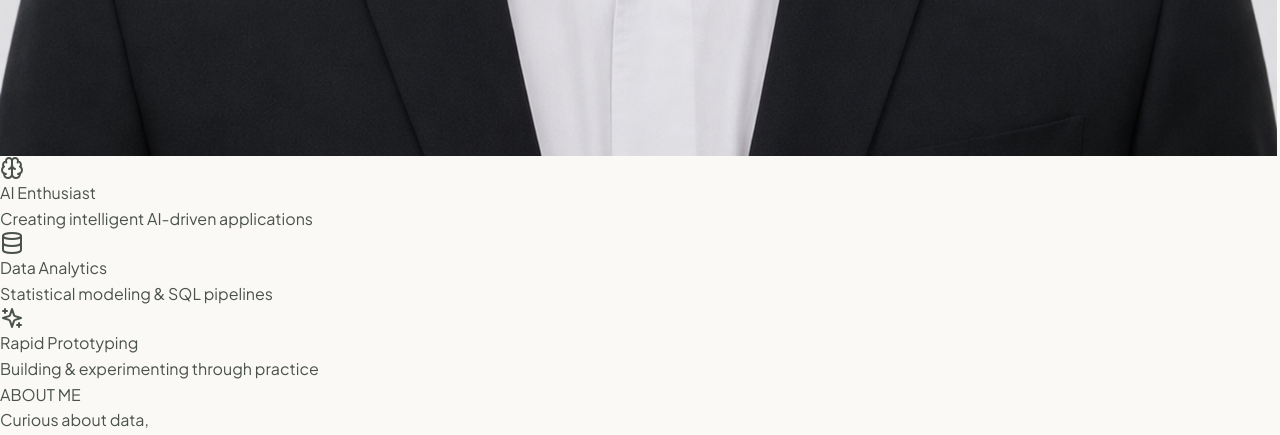
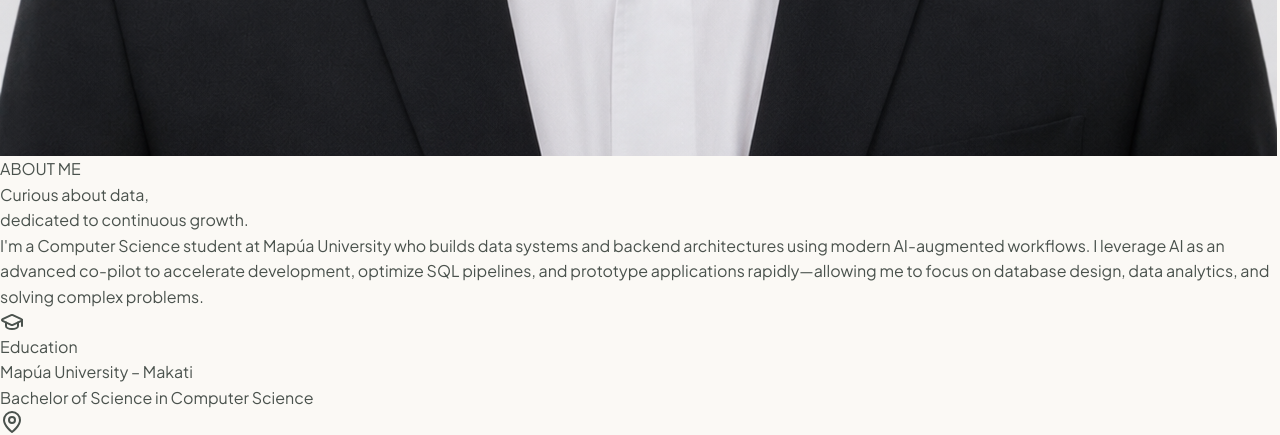
Before and after one commit to Apak-C/Portfolio_Website, a React (Vite) app: page / in a window 1280 px wide. Shown: the part 1342-1777 px from the top of the page. Built offline with nearby package versions, Linux system fonts and the light colour scheme.

Commit message:
Remove AI Enthusiast badge from Hero

```diff
--- a/src/components/Hero.jsx
+++ b/src/components/Hero.jsx
@@ -1,6 +1,6 @@
 import React from 'react';
 import { motion } from 'framer-motion';
-import { ArrowRight, Mail, Brain, Database, Sparkles } from 'lucide-react';
+import { ArrowRight, Mail } from 'lucide-react';
 import { personalInfo } from '../data/portfolioData';
 
 export default function Hero() {
@@ -16,16 +16,10 @@ export default function Hero() {
             transition={{ duration: 0.6 }}
             className="lg:col-span-7 space-y-6"
           >
-            {/* Small Uppercase Prefix & AI Pill */}
-            <div className="flex flex-wrap items-center gap-3">
-              <span className="text-xs font-bold tracking-[0.2em] text-[#7E8681] uppercase block">
-                HELLO, I'M
-              </span>
-              <span className="inline-flex items-center gap-1.5 px-3 py-1 rounded-full bg-[#EEF4F0] border border-[#2D5A43]/20 text-[#2D5A43] text-xs font-bold tracking-wide">
-                <span className="w-2 h-2 rounded-full bg-[#2D5A43] animate-pulse" />
-                <span>AI Enthusiast</span>
-              </span>
-            </div>
+            {/* Small Uppercase Prefix */}
+            <span className="text-xs font-bold tracking-[0.2em] text-[#7E8681] uppercase block">
+              HELLO, I'M
+            </span>
 
             {/* Main Title & Subtitle */}
             <div className="space-y-3">
@@ -85,45 +79,6 @@ export default function Hero() {
           </motion.div>
 
         </div>
-
-        {/* AI & Analytics Highlight Strip (Positioned right before About section) */}
-        <motion.div
-          initial={{ opacity: 0, y: 15 }}
-          animate={{ opacity: 1, y: 0 }}
-          transition={{ duration: 0.6, delay: 0.25 }}
-          className="mt-16 pt-8 border-t border-[#EFECE6] grid grid-cols-1 sm:grid-cols-3 gap-6"
-        >
-          <div className="flex items-center gap-3.5 bg-white border border-[#EFECE6] rounded-2xl p-4 shadow-[0_2px_12px_rgba(0,0,0,0.02)]">
-            <div className="w-10 h-10 rounded-xl bg-[#EEF4F0] text-[#2D5A43] flex items-center justify-center shrink-0">
-              <Brain className="w-5 h-5" />
-            </div>
-            <div>
-              <h4 className="text-sm font-bold text-[#1B201E]">AI Enthusiast</h4>
-              <p className="text-xs text-[#7E8681]">Creating intelligent AI-driven applications</p>
-            </div>
-          </div>
-
-          <div className="flex items-center gap-3.5 bg-white border border-[#EFECE6] rounded-2xl p-4 shadow-[0_2px_12px_rgba(0,0,0,0.02)]">
-            <div className="w-10 h-10 rounded-xl bg-[#EEF4F0] text-[#2D5A43] flex items-center justify-center shrink-0">
-              <Database className="w-5 h-5" />
-            </div>
-            <div>
-              <h4 className="text-sm font-bold text-[#1B201E]">Data Analytics</h4>
-              <p className="text-xs text-[#7E8681]">Statistical modeling & SQL pipelines</p>
-            </div>
-          </div>
-
-          <div className="flex items-center gap-3.5 bg-white border border-[#EFECE6] rounded-2xl p-4 shadow-[0_2px_12px_rgba(0,0,0,0.02)]">
-            <div className="w-10 h-10 rounded-xl bg-[#EEF4F0] text-[#2D5A43] flex items-center justify-center shrink-0">
-              <Sparkles className="w-5 h-5" />
-            </div>
-            <div>
-              <h4 className="text-sm font-bold text-[#1B201E]">Rapid Prototyping</h4>
-              <p className="text-xs text-[#7E8681]">Building & experimenting through practice</p>
-            </div>
-          </div>
-        </motion.div>
-
       </div>
     </section>
   );
```
